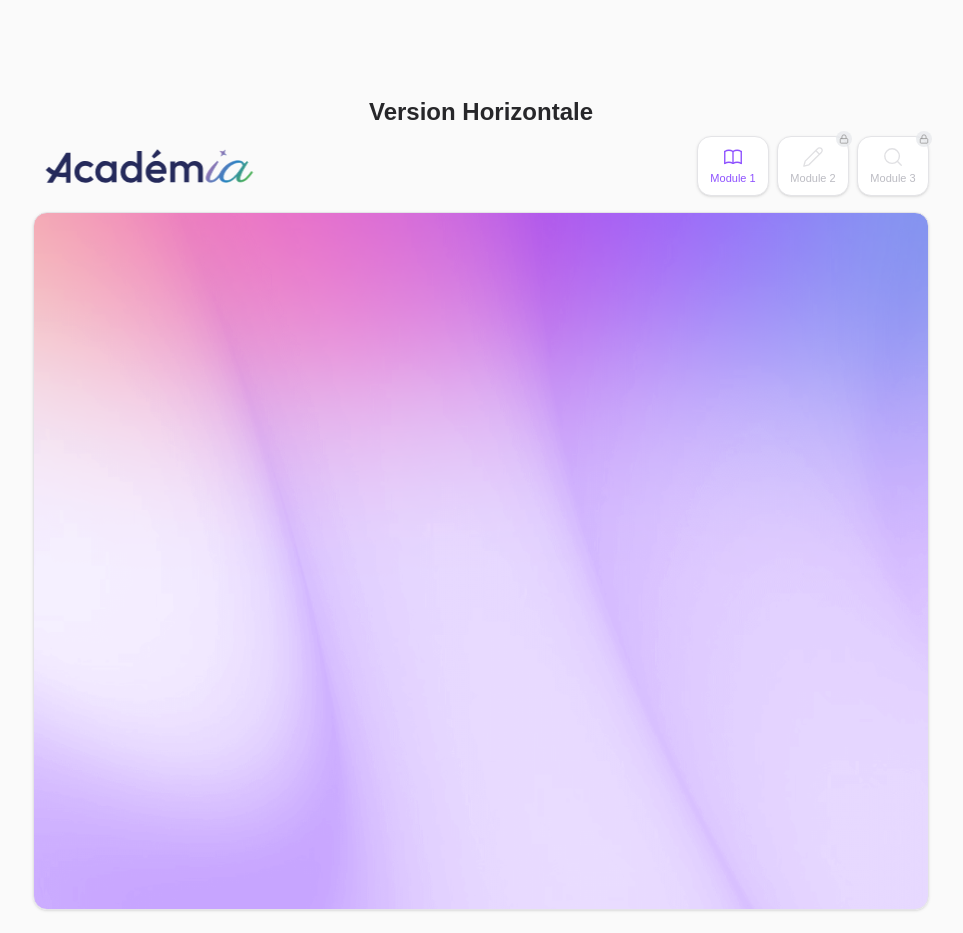
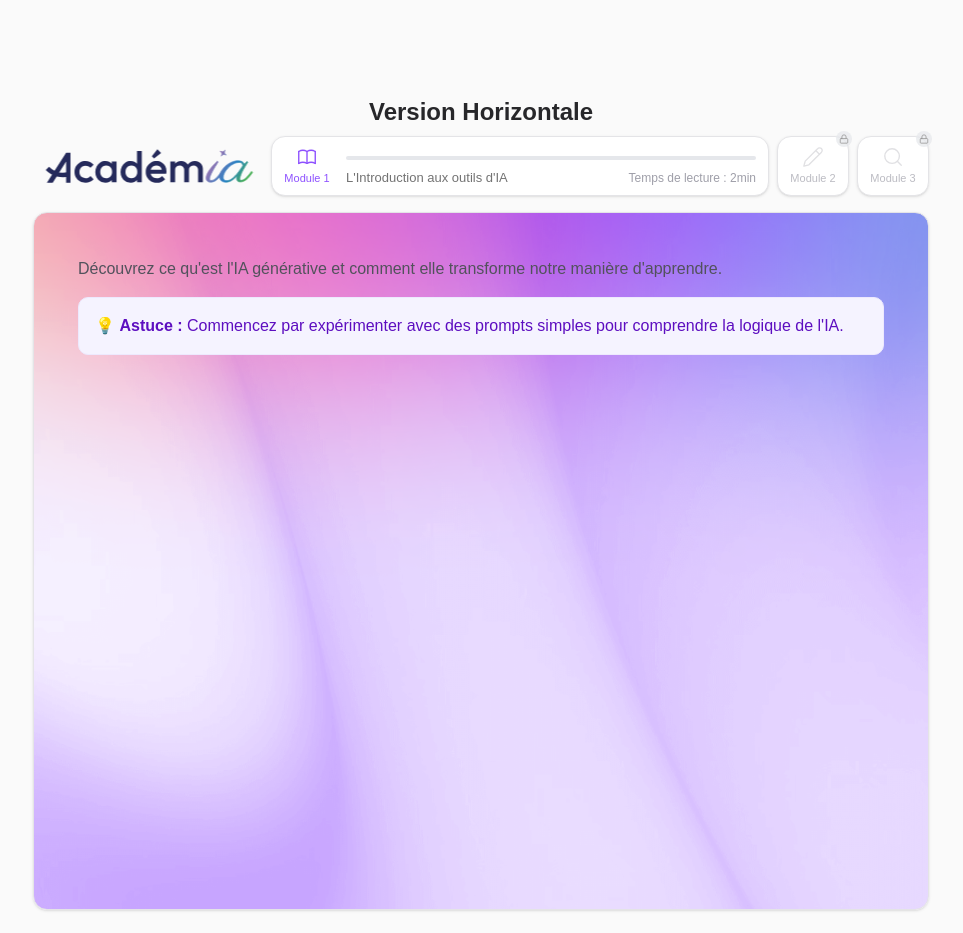
Before and after one commit to PierreTDX/y-days, a React (Vite) app: page /#/tests in a window 1280 px wide. Shown: the part 900-1833 px from the top of the page, without its empty margins (159-1122 px from the left). Built offline with nearby package versions, Linux system fonts and the light colour scheme.

Commit message:
mode debug desactivé

```diff
--- a/src/components/layout/Coursestepper.jsx
+++ b/src/components/layout/Coursestepper.jsx
@@ -228,8 +228,8 @@ export default function CourseStepper({ initialSteps = [], variant = "both", fin
     const [steps, setSteps] = useState(initialSteps);
     const isAllCompleted = steps.length > 0 && steps.every(s => s.status === "completed");
     const activeIndex = steps.findIndex((s) => s.status === "active");
-    // const [selectedIdx, setSelectedIdx] = useState(activeIndex !== -1 ? activeIndex : (isAllCompleted ? -1 : (steps.length > 0 ? steps.length - 1 : 0)));
-    const [selectedIdx, setSelectedIdx] = useState(-1); // TEMPORAIRE POUR LE DEV
+    const [selectedIdx, setSelectedIdx] = useState(activeIndex !== -1 ? activeIndex : (isAllCompleted ? -1 : (steps.length > 0 ? steps.length - 1 : 0)));
+    // const [selectedIdx, setSelectedIdx] = useState(-1); // TEMPORAIRE POUR LE DEV
 
     const handleProgress = useCallback((progress) => {
         setSteps((prev) => {
```
